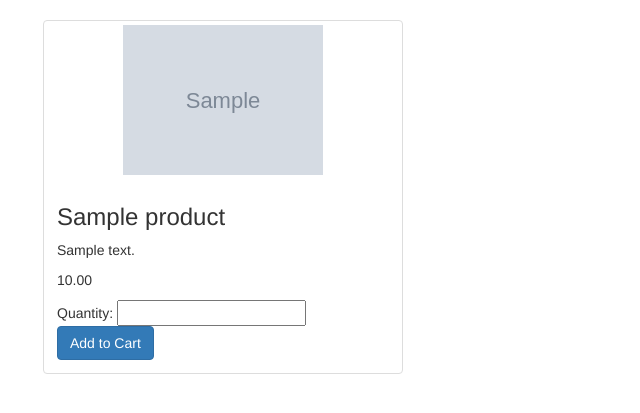
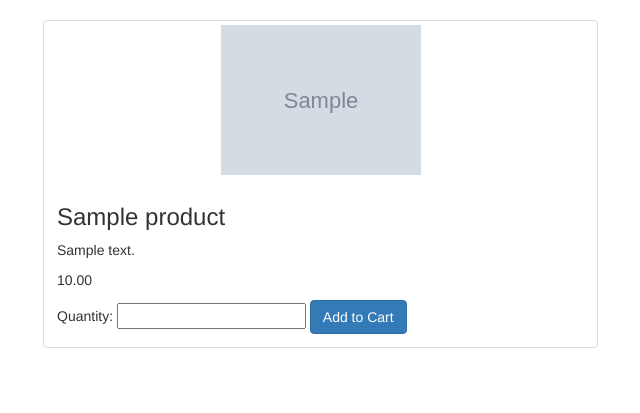
Before and after one commit to ankushrayabhari/ecommerce-django, a Django app: page / in a window 1280 px wide. Shown: the part 52-465 px from the top of the page, without its empty margins (27-667 px from the left). Run offline with Django 3.2, Linux system fonts and the light colour scheme; tables that the repository leaves empty hold one stand-in row (values such as "Sample post"); grey boxes marked "Sample" are stand-in pictures; some libraries are stand-ins or nearby versions.

Commit message:
fixed the product row issue

```diff
--- a/main/templates/main/index.html
+++ b/main/templates/main/index.html
@@ -29,9 +29,9 @@
 	    </nav>
 		<div class="container">
 		  <div class="row">
-				<div class="col-sm-6 col-md-4">
 		  		{% if products %}
 				{% for product in products %}
+				<div class="col-md-6">
 				    <div class="thumbnail">
 				    	<img width="200" height="200" src="{{ product.image }}">
 				      	<div class="caption">
@@ -45,10 +45,10 @@
 							</form>
 				      	</div>
 				    </div>
+				</div>
 				{% endfor %}
 				{% endif %}
 			</div>
 		</div>
-		</div>
 	</body>
 </html>
```
Lines whose indentation alone changed are shown as unchanged.
